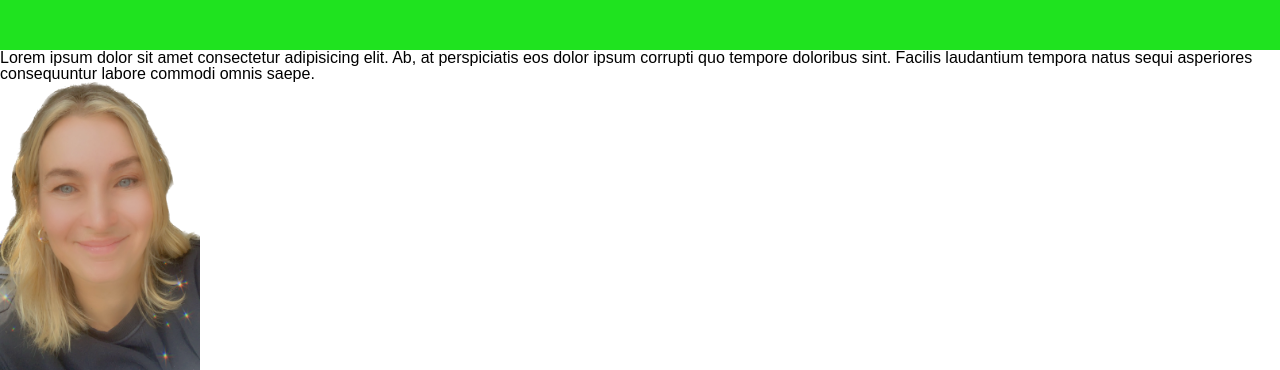
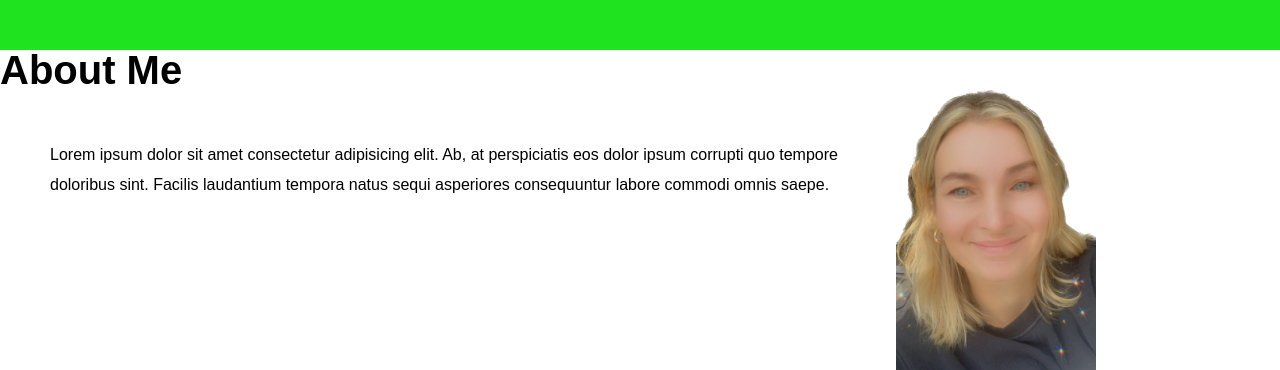
Before and after one commit to jassakoch/Professional_Portfolio, a plain HTML site: page index.html in a window 1280 px wide. Shown: the part 753-1123 px from the top of the page. Drawn offline with Linux system fonts and the light colour scheme.

Commit message:
added about me figure

```diff
--- a/Assets/style.css
+++ b/Assets/style.css
@@ -58,15 +58,15 @@ a {
 
 
 .home {
-    display:flex;
-    justify-content:center;
+    display: flex;
+    justify-content: center;
     align-items: center;
     position: relative;
     height: 700px;
     width: 100%;
     padding-top: 17px;
     padding-bottom: 17px;
-    background-color:rgb(31, 227, 31);
+    background-color: rgb(31, 227, 31);
 }
 
 .home pre {
@@ -79,8 +79,8 @@ a {
 
 .recent-work {
 
-    display:flex;
-    flex-wrap:wrap;
+    display: flex;
+    flex-wrap: wrap;
     background-color: blueviolet;
     justify-content: space-evenly;
 }
@@ -89,3 +89,29 @@ a {
 
     flex: 0.5;
 }
+
+
+#about-me h2 {
+    font-size: 40px;
+
+
+}
+
+#about-me figure {
+
+    display: flex;
+    flex-wrap: wrap;
+}
+
+
+#about-me figure p {
+
+    flex: 0 0 70%;
+    padding: 50px;
+    line-height: 30px;
+}
+
+#about-me figure img {
+    flex: 0 0 30%;
+    max-width: 200px;
+}
--- a/index.html
+++ b/index.html
@@ -40,14 +40,18 @@
         </div>
 
 
-        <div class="About Me" id="about-me">
-            <p>Lorem ipsum dolor sit amet consectetur adipisicing elit. Ab, at perspiciatis eos dolor ipsum corrupti quo
+        <article class="About Me" id="about-me">
+            <h2>About Me</h2>
+            <figure>
+                <p>Lorem ipsum dolor sit amet consectetur adipisicing elit. Ab, at perspiciatis eos dolor ipsum corrupti quo
                 tempore doloribus sint. Facilis laudantium tempora natus sequi asperiores consequuntur labore commodi
                 omnis saepe.</p>
 
-            <img src="./Assets/PaulinaSmileSelfie.PNG" alt="My Smile Selfie" height="300rem" width="200rem">
+                 <img src="./Assets/PaulinaSmileSelfie.PNG" alt="My Smile Selfie">
 
-        </div>
+            </figure>
+        </article>
+
 
 
 
```
